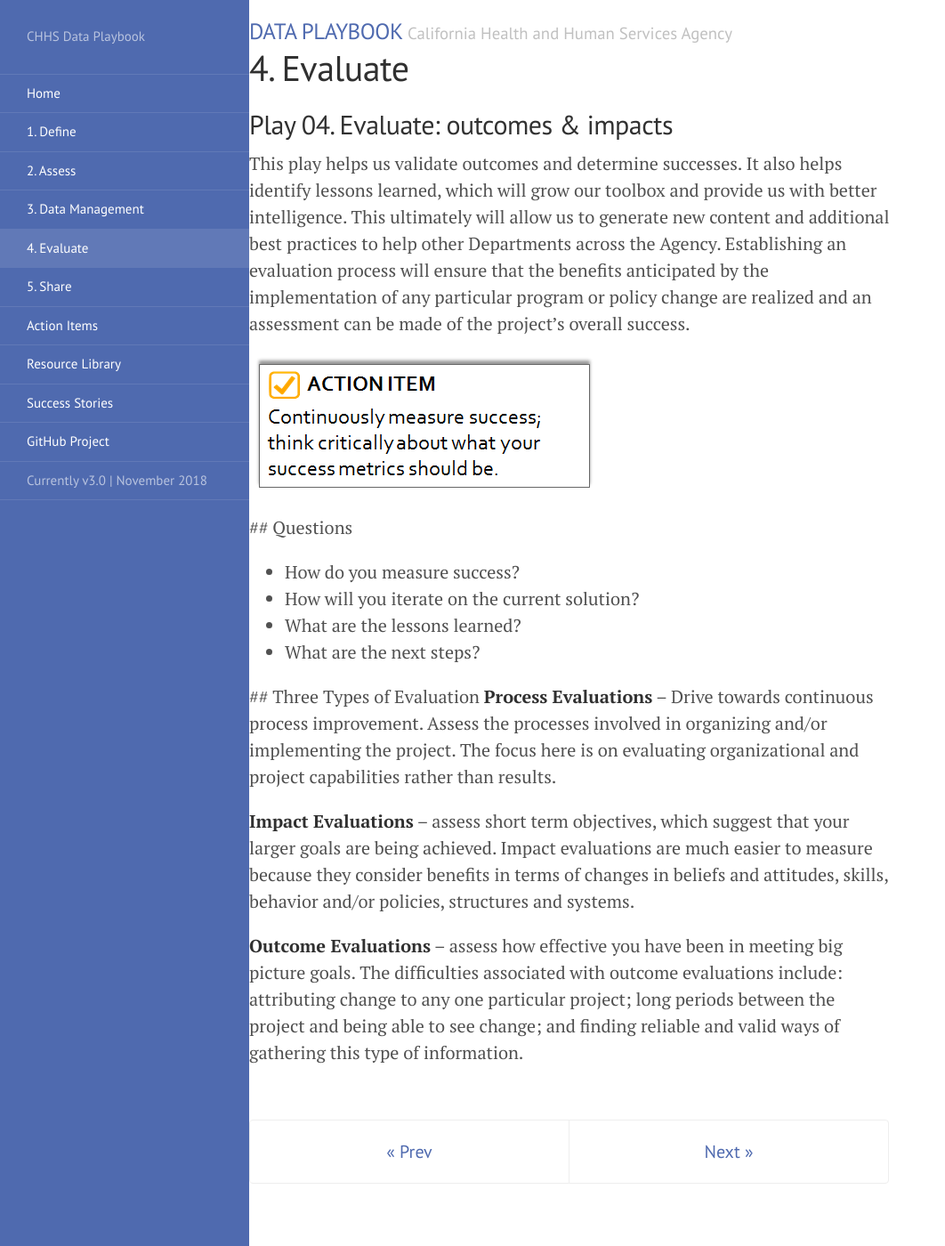
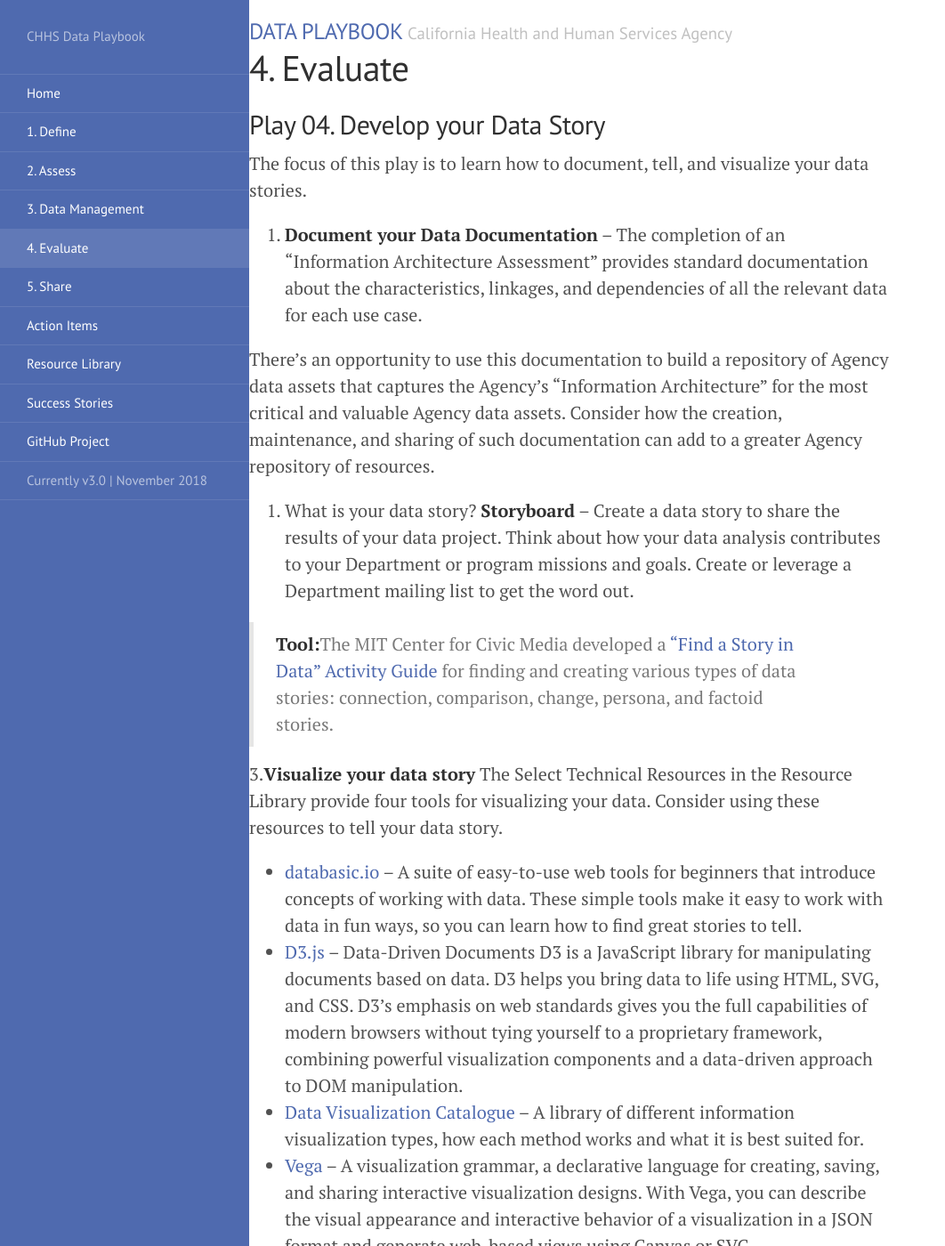
Before and after one commit to chhsdata/dataplaybook, a Jekyll site: the page built from 4_evaluate.md, in a window 1280 px wide and 1400 px high. Shown: the whole window at 89% size, without its empty margins (0-1062 px from the left). Built offline with Jekyll 4.4.1, drawn with Linux system fonts in a browser that asks for light colours; Markdown is read by kramdown in place of the engine named in the settings; some of the changed text lies outside the part shown.

Commit message:
play 4 v1.0

```diff
--- a/4_evaluate.md
+++ b/4_evaluate.md
@@ -3,28 +3,38 @@ layout: page
 title: 4. Evaluate
 permalink: /evaluate/
 ---
-## Play 04. Evaluate: outcomes & impacts
+## Play 04. Develop your Data Story
 
-This play helps us validate outcomes and determine successes. It also helps identify lessons learned, which will grow our toolbox and provide us with better intelligence. This ultimately will allow us to generate new content and additional best practices to help other Departments across the Agency. Establishing an evaluation process will ensure that the benefits anticipated by the implementation of any particular program or policy change are realized and an assessment can be made of the project’s overall success.
+The focus of this play is to learn how to document, tell, and visualize your data stories.
 
-[![Action Item]({{ site.baseurl }}/assets/images/04_figure02.png "Action Item")]({{ site.baseurl }}/action_items)
+1. **Document your Data**
+**Documentation** – The completion of an “Information Architecture Assessment” provides standard documentation about the characteristics, linkages, and dependencies of all the relevant data for each use case.
 
- ## Questions
-  * How do you measure success?
-  * How will you iterate on the current solution?
-  * What are the lessons learned?
-  * What are the next steps?
+There’s an opportunity to use this documentation to build a repository of Agency data assets that captures the Agency’s “Information Architecture” for the most critical and valuable Agency data assets. Consider how the creation, maintenance, and sharing of such documentation can add to a greater Agency repository of resources.
 
- ## Three Types of Evaluation
-**Process Evaluations** – Drive towards continuous process improvement. Assess the processes involved in organizing and/or implementing the project. The focus here is on evaluating organizational and project capabilities rather than results.
+2. What is your data story?
+**Storyboard** – Create a data story to share the results of your data project. Think about how your data analysis contributes to your Department or program missions and goals.  Create or leverage a Department mailing list to get the word out.
 
-**Impact Evaluations** – assess short term objectives, which suggest that your larger goals are being achieved. Impact evaluations are much easier to measure because they consider benefits in terms of changes in beliefs and attitudes, skills, behavior and/or policies, structures and systems.
+>**Tool:**The MIT Center for Civic Media developed a [“Find a Story in Data” Activity Guide](https://datatherapy.org/activities/activity-finding-a-story-in-data/) for finding and creating various types of data stories: connection, comparison, change, persona, and factoid stories.
 
-**Outcome Evaluations** – assess how effective you have been in meeting big picture goals. The difficulties associated with outcome evaluations include: attributing change to any one particular project; long periods between the project and being able to see change; and finding reliable and valid ways of gathering this type of information.
+3.**Visualize your data story**
+The Select Technical Resources in the Resource Library provide four tools for visualizing your data. Consider using these resources to tell your data story.
 
+* [databasic.io](https://databasic.io/) – A suite of easy-to-use web tools for beginners that introduce concepts of working with data. These simple tools make it easy to work with data in fun ways, so you can learn how to find great stories to tell.
+* [D3.js](https://d3js.org/) – Data-Driven Documents D3 is a JavaScript library for manipulating documents based on data. D3 helps you bring data to life using HTML, SVG, and CSS. D3’s emphasis on web standards gives you the full capabilities of modern browsers without tying yourself to a proprietary framework, combining powerful visualization components and a data-driven approach to DOM manipulation.
+* [Data Visualization Catalogue](https://datavizcatalogue.com/index.html) – A library of different information visualization types, how each method works and what it is best suited for.
+* [Vega](https://vega.github.io/vega/) – A visualization grammar, a declarative language for creating, saving, and sharing interactive visualization designs. With Vega, you can describe the visual appearance and interactive behavior of a visualization in a JSON format and generate web-based views using Canvas or SVG.
+* [Color Contrast Grid](http://contrast-grid.eightshapes.com/) – Test many foreground and background color combos for compliance with WCAG 2.0 minimum contrast.
+
+4.**Consider the Audience**
+Consider the audience for the message of your data story. Is the audience the general public, a program manager, or a technician? What is their degree of data literacy? See Play 5 for ways to share your data story with different audiences.
+
+Many think of data in terms of large reports with many charts and graphs, but we can’t expect all audiences to digest long reports. It’s better to offer increasingly deeper levels of detail. For example, lead with an impactful figure or statistics to entice the reader. Then, offer a single graph or short fact sheet with more detail. You can further link the audience to a full report or interactive visualization.
+
+Use a text analyzer tool, such as the [Hemingway Editor App](http://www.hemingwayapp.com/), to ensure your narrative is impactful, clear, and tailored for your audience. Be sure to also consider your product’s accessibility to a wide array of users.
 
 <!-- Pagination -->
 <div class="pagination">
-  <a class="pagination-item older" href="{{ site.baseurl }}/implement">&laquo; Prev</a>
-  <a class="pagination-item newer" href="{{ site.baseurl }}/share">Next &raquo;</a>
+  <a class="pagination-item older" href="{{ site.baseurl }}/evaluate">&laquo; Prev</a>
+  <a class="pagination-item newer" href="{{ site.baseurl }}/action_items">Next &raquo;</a>
 </div>
```
Also changed, not shown: 3_implement.md (+3 -3 lines).
